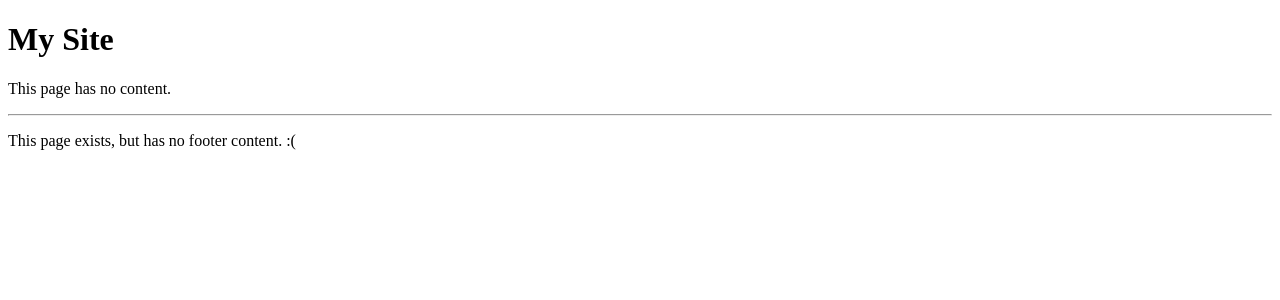
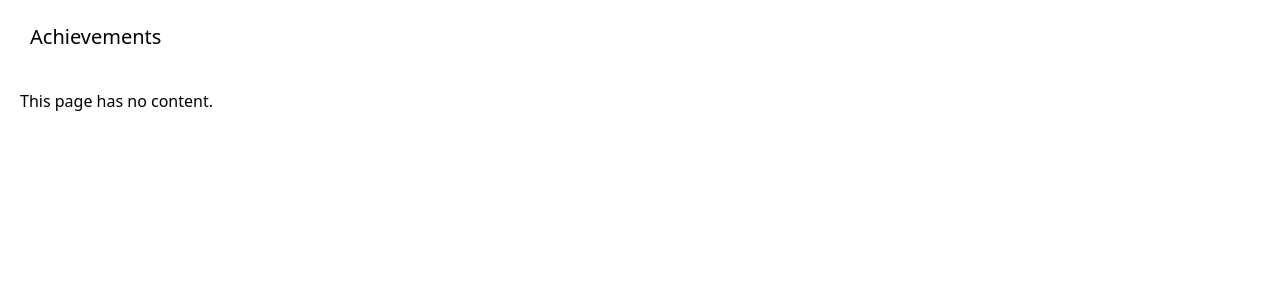
Before and after one commit to J0J0HA/custom-achivements, a Django app: template src/achievements/templates/base.html in a window 1280 px wide. Shown: the top 300 px of the page. Run offline with Django 4.2, Linux system fonts and the light colour scheme; the template is opened without the code that fills it, so the values that code supplies are empty.

Commit message:
Made more beautiful

```diff
--- a/src/achievements/static/achievements/style.css
+++ b/src/achievements/static/achievements/style.css
@@ -0,0 +1,87 @@
+@import url('https://fonts.googleapis.com/css2?family=Roboto:wght@300&display=swap');
+
+html, body {
+    min-height: 100dvh;
+    font-family: system-ui, -apple-system, 'Segoe UI', Roboto, Oxygen, Ubuntu, Cantarell, 'Open Sans', 'Helvetica Neue', sans-serif;
+    margin: 0px;
+    padding: 0px;
+}
+
+footer {
+    position: fixed;
+    bottom: 0px;
+}
+
+header {
+    position: sticky;
+    top: 0px;
+    padding: 10px 30px;
+    margin-top: 0px;
+}
+
+header h1 {
+    font-size: 20px;
+    font-weight: normal;
+}
+
+main {
+    padding: 0px 20px;
+}
+
+main h1 {
+    margin: 50px;
+    margin-bottom: 0px;
+}
+
+.subtitle {
+    margin: 50px;
+    margin-bottom: 0px;
+}
+
+.achievement-list {
+    padding: 10px 40px;
+    display: flex;
+    flex-direction: row;
+    flex-wrap: wrap;
+    align-items: center;
+}
+
+
+.achievement-item {
+    flex-grow: 1;
+    list-style: none;
+    display: flex;
+    flex-direction: column;
+    align-items: center;
+    width: 200px;
+    border-radius: 10px;
+    background-color: rgb(226, 226, 226);
+    margin: 10px;
+    padding: 10px;
+}
+
+.achievement-item img {
+    width: 150px;
+    height: 150px;
+    border-radius: 50%;
+}
+
+.achievement-item .achievement-title {
+    margin-bottom: 0px;
+}
+
+.achievement-item .achievement-time {
+    font-size: 12px;
+    margin-top: 0px;
+}
+
+.achievement-item .achievement-description {
+    background-color: lightgrey;
+    padding: 10px;
+    border-radius: 5px;
+    max-width: 200px;
+}
+
+.achievement-item .users-same-achievement {
+    font-size: 12px;
+}
--- a/src/achievements/templates/achievement/index.html
+++ b/src/achievements/templates/achievement/index.html
@@ -5,13 +5,14 @@
 {% endblock %}
 
 {% block content %}
-<h1>{{ username }}'s Achievements</h1>
+<h1>{{ username }}</h1>
 {% if achievements %}
 <b class="subtitle">has the following Achivements:</b>
 <ul class="achievement-list">
     {% for achievement in achievements %}
     <li class="achievement-item">
-        <h3 class="achievement-title">{{ achievement.achievement.row.name }}, lvl {{ achievement.achievement.level }}</h3>
+        <img src="https://picsum.photos/200?{{ achievement.date }}" alt="{{ achievement.achievement }}">
+        <h3 class="achievement-title">{{ achievement.achievement }}</h3>
         <p class="achievement-time">{{ achievement.date }}</p>
         <p class="achievement-description">{{ achievement.achievement.description }}</p>
         <p class="users-same-achievement">{{ achievement.achievement.achievementobsession_set.count }} user{{ achievement.achievement.achievementobsession_set|pluralize }} got this achievement.</p>
--- a/src/achievements/templates/base.html
+++ b/src/achievements/templates/base.html
@@ -11,18 +11,14 @@
     </head>
     <body>
         <header>
-            {% block header %}
-            <h1>My Site</h1>
-            {% endblock %}
+            <h1>Achievements</h1>
         </header>
         <main>
             {% block content %}
             <p>This page has no content.</p>
             {% endblock %}
         </main>
-        <hr>
         <footer>
-            <p>This page exists, but has no footer content. :(</p>
         </footer>
     </body>
 </html>
```
Also changed, not shown: 1 other file.
